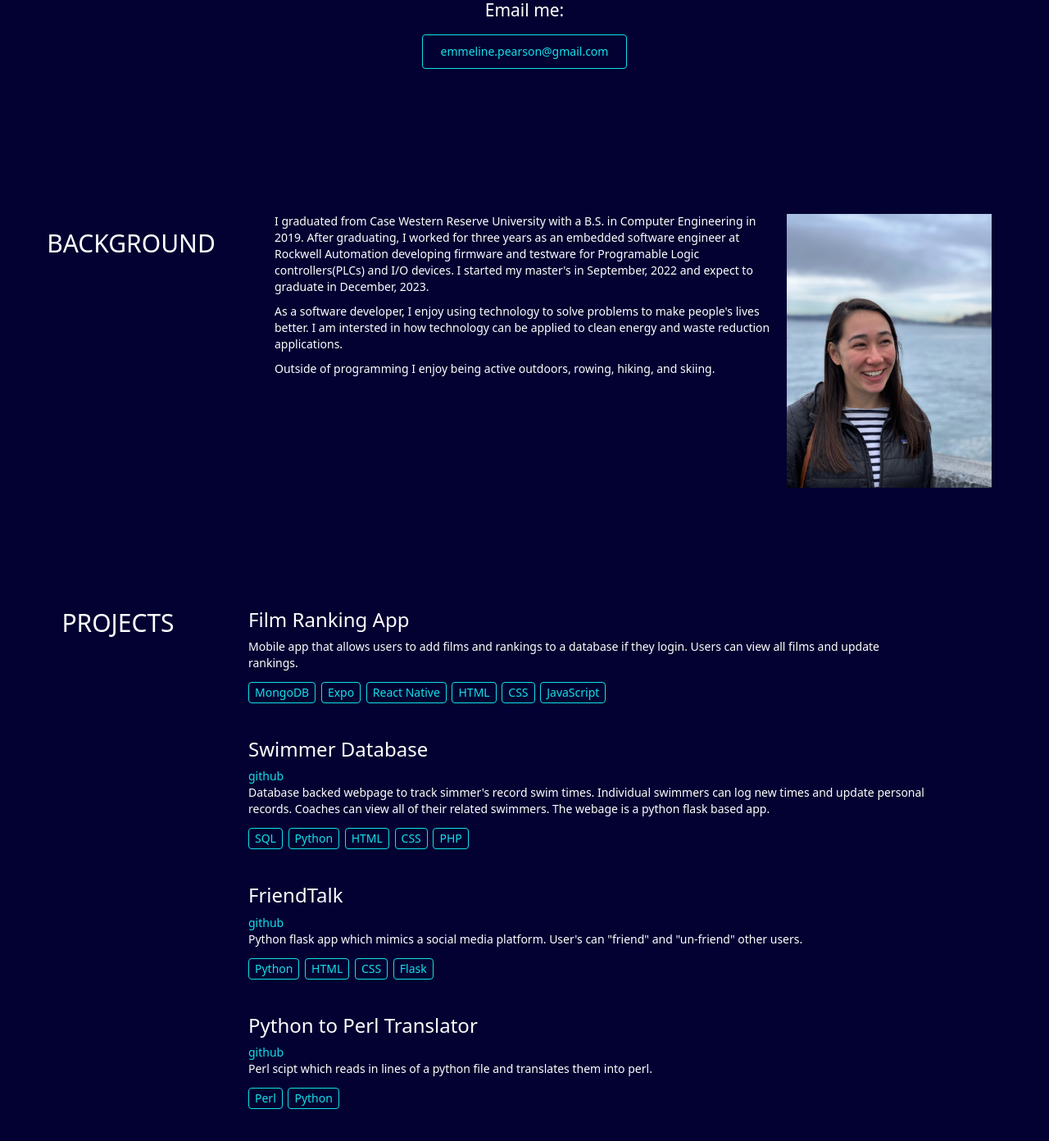
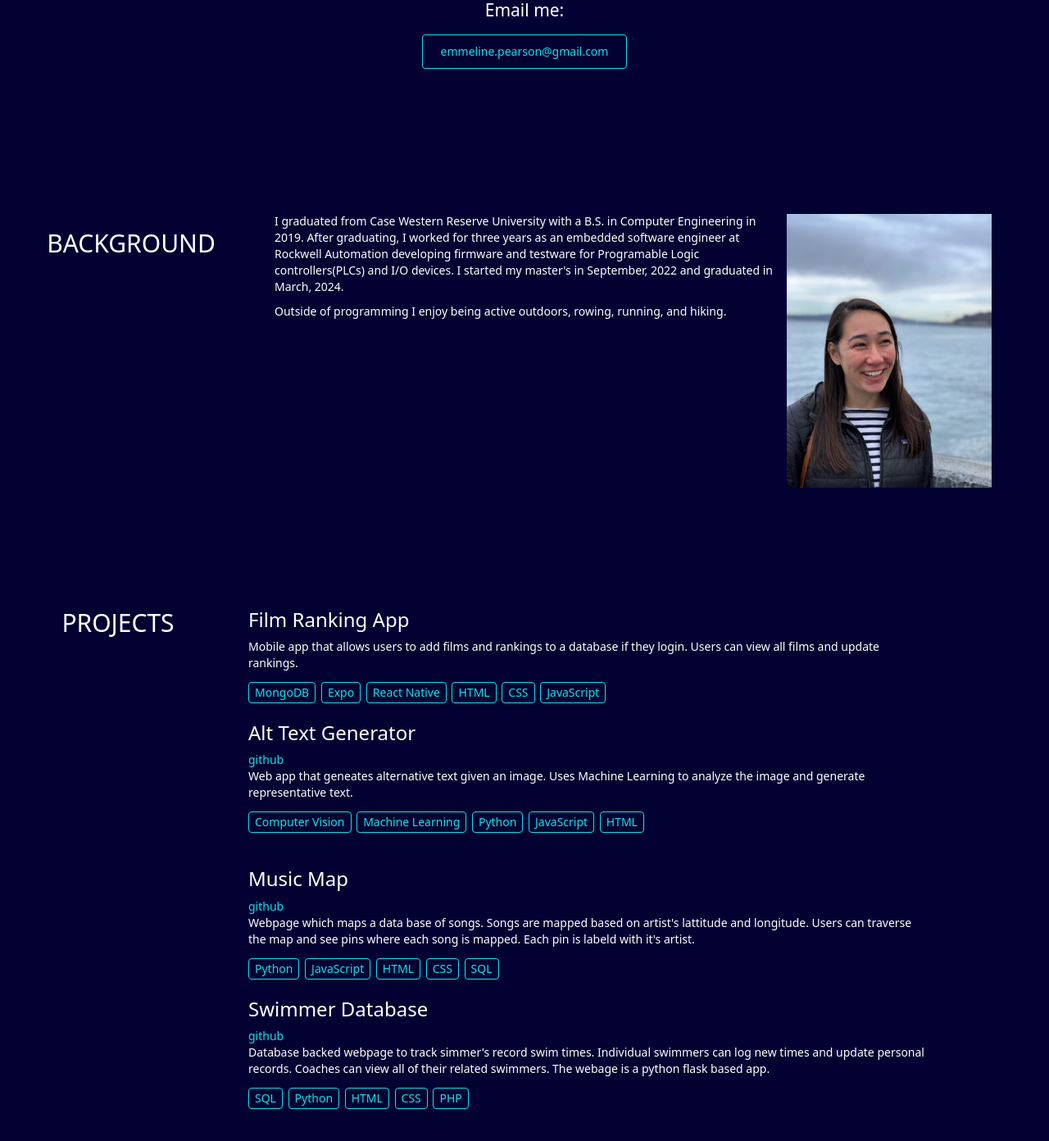
Before and after one commit to emmeline2/emmeline2.github.io, a Jekyll site: the page built from index.html, in a window 1280 px wide and 1400 px high, scrolled down 434 px. Shown: the top 1392 px of the window at 82% size. Built offline with Jekyll 4.4.1, drawn with Linux system fonts in a browser that asks for light colours; some of the changed text lies outside the part shown.

Commit message:
update projects and research

```diff
--- a/index.html
+++ b/index.html
@@ -21,14 +21,10 @@
 			<p>
 				I graduated from Case Western Reserve University with a B.S. in Computer Engineering in 2019. After graduating, I worked for three years
 				as an embedded software engineer at Rockwell Automation developing firmware and testware for Programable Logic
-				controllers(PLCs) and I/O devices. I started my master's in September, 2022 and expect to graduate in December, 2023.
+				controllers(PLCs) and I/O devices. I started my master's in September, 2022 and graduated in March, 2024.
 			</p>
 			<p>
-				As a software developer, I enjoy using technology to solve problems to make people's lives better. I am intersted in how technology
-				can be applied to clean energy and waste reduction applications.
-			</p>
-			<p>
-				Outside of programming I enjoy being active outdoors, rowing, hiking, and skiing.
+				Outside of programming I enjoy being active outdoors, rowing, running, and hiking.
 			</p>
 		</div>
 		<div class="col-sm-3"></div>
@@ -55,6 +51,26 @@
 			<div class="languageCube">CSS</div>
 			<div class="languageCube">JavaScript</div>
 			<br>
+			<h3>Alt Text Generator</h3>
+			<a href="https://github.com/emmeline2/AltTextGenerator">github</a>
+			<p> Web app that geneates alternative text given an image. Uses Machine Learning to analyze the image and generate representative text.
+			</p>
+			<div class="languageCube">Computer Vision</div>
+			<div class="languageCube">Machine Learning</div>
+			<div class="languageCube">Python</div>
+			<div class="languageCube">JavaScript</div>
+			<div class="languageCube">HTML</div>
+			<br>
+			<br>
+			<h3>Music Map</h3>
+			<a href="https://github.com/emmeline2/MusicMap">github</a>
+			<p> Webpage which maps a data base of songs. Songs are mapped based on artist's lattitude and longitude. Users can traverse the map and see pins where each song is mapped. Each pin is labeld with it's artist.
+			</p>
+			<div class="languageCube">Python</div>
+			<div class="languageCube">JavaScript</div>
+			<div class="languageCube">HTML</div>
+			<div class="languageCube">CSS</div>
+			<div class="languageCube">SQL</div>
 			<br>
 			<h3>Swimmer Database</h3>
 			<a href="https://github.com/emmeline2/SwimmerDBProject">github</a>
@@ -86,16 +102,7 @@
 			<div class="languageCube">Python</div>
 			<br>
 			<br>
-			<h3>Music Map</h3>
-			<a href="https://github.com/emmeline2/MusicMap">github</a>
-			<p> Webpage which maps a data base of songs. Songs are mapped based on artist's lattitude and longitude. Users can traverse the map and see pins where each song is mapped. Each pin is labeld with it's artist.
-			</p>
-			<div class="languageCube">Python</div>
-			<div class="languageCube">JavaScript</div>
-			<div class="languageCube">HTML</div>
-			<div class="languageCube">CSS</div>
-			<div class="languageCube">SQL</div>
-			<br>
+
 		</div>
 	</div>
 </div>
@@ -116,5 +123,27 @@
 				<a href="Research Paper.pdf" download class="resumeBttnTxt">Download Paper</a>
 			</div>
 		</div>
+		<div class="col-sm-9">
+			<h3>Cleanroom Software Development Process and Assessment of Application
+			</h3>
+			<p> The overall goal of the cleanroom development process is to create reliable software by using
+				formal methods to design and develop software without bugs. Cleanroom has been used in many
+				industrial software projects, but despite its success in those projects, it has not been widely adopted in
+				industry. </p>
+			<br>
+			<div class="resumeButton">
+				<a href="Clean Room Paper_Emmeline_Pearson.pdf" download class="resumeBttnTxt">Download Paper</a>
+			</div>
+		</div>
+		<div class="col-sm-9">
+			<h3>Machine Learning Project: Mushroom Classification</h3>
+			<a href="https://github.com/mai-codes/ML-Final">github</a>
+			<p> This project implements and evaluates three machine learning algorithms: Decision Tree, Adaboost, and Logistic Regression. The primary goal is to compare the performance of these algorithms on the mushroom dataset. The code provides functionality for data preprocessing, model training, and evaluation metrics calculation. </p>
+			<div class="languageCube">Python</div>
+			<br>
+			<div class="resumeButton">
+				<a href="mushroom_classification.pdf" download class="resumeBttnTxt">Download Paper</a>
+			</div>
+		</div>
 	</div>
 </div>
```
Also changed, not shown: other parts of index.html (+1 -1 lines), 2 other files.
